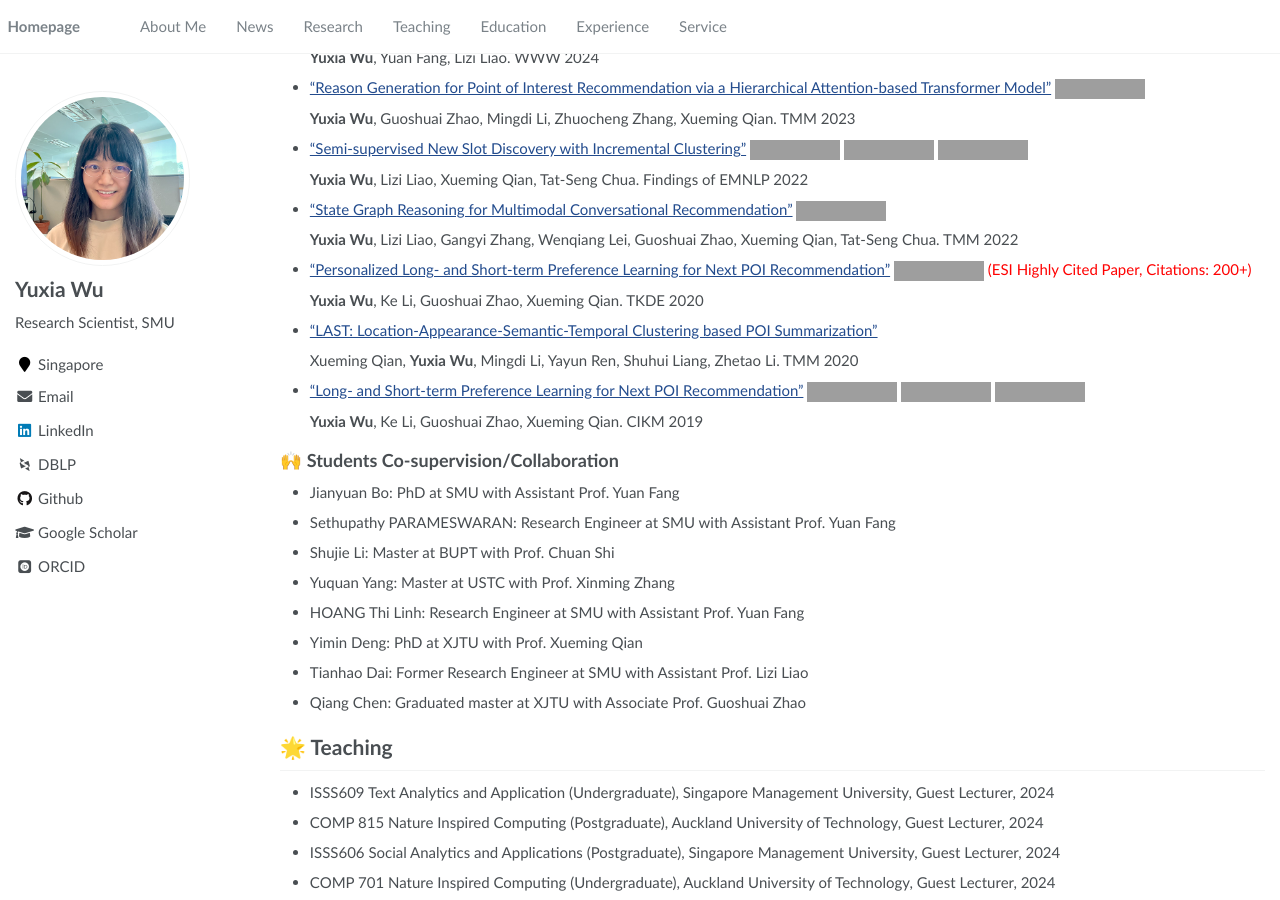
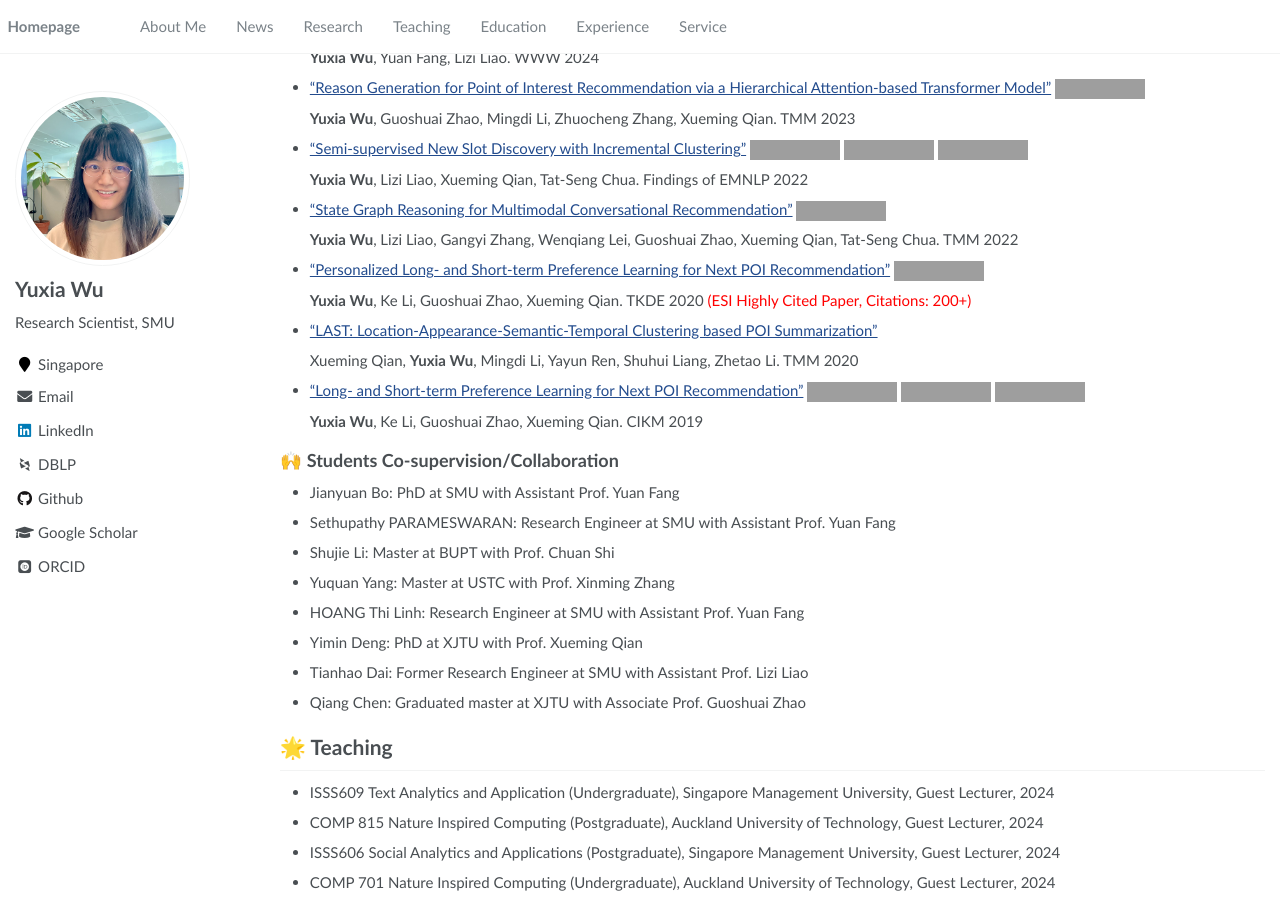
Before and after one commit to YuxiaWu/YuxiaWu.github.io, a Jekyll site: the page built from _pages/about.md, in a window 1280 px wide and 900 px high, scrolled down 1305 px, cut to the strip 0-900 px from the top of the window. Built offline with Jekyll 4.4.1, drawn with Linux system fonts in a browser that asks for light colours; some web fonts are replaced; grey boxes are pictures that could not be loaded.

Commit message:
Update about.md

```diff
--- a/_pages/about.md
+++ b/_pages/about.md
@@ -91,9 +91,9 @@ Please see my [Google Scholar](https://scholar.google.com/citations?user=bRgptuY
       **Yuxia Wu**, Lizi Liao, Gangyi Zhang, Wenqiang Lei, Guoshuai Zhao, Xueming Qian, Tat-Seng Chua. TMM 2022
 
 
-  - [“Personalized Long- and Short-term Preference Learning for Next POI Recommendation"](/my_papers/Personalized_Long-_and_Short-term_Preference_Learning_for_Next_POI_Recommendation.pdf) [![CODE](https://img.shields.io/badge/CODE-blue)](https://github.com/yieshah/PLSPL) <span style="color:red">(ESI Highly Cited Paper, Citations: 200+)</span>
+  - [“Personalized Long- and Short-term Preference Learning for Next POI Recommendation"](/my_papers/Personalized_Long-_and_Short-term_Preference_Learning_for_Next_POI_Recommendation.pdf) [![CODE](https://img.shields.io/badge/CODE-blue)](https://github.com/yieshah/PLSPL)
 
-      **Yuxia Wu**, Ke Li, Guoshuai Zhao, Xueming Qian. TKDE 2020
+      **Yuxia Wu**, Ke Li, Guoshuai Zhao, Xueming Qian. TKDE 2020 <span style="color:red">(ESI Highly Cited Paper, Citations: 200+)</span>
 
 
   - ["LAST: Location-Appearance-Semantic-Temporal Clustering based POI Summarization"](/my_papers/LAST_Location-Appearance-Semantic-Temporal_Clustering_Based_POI_Summarization.pdf)
```
